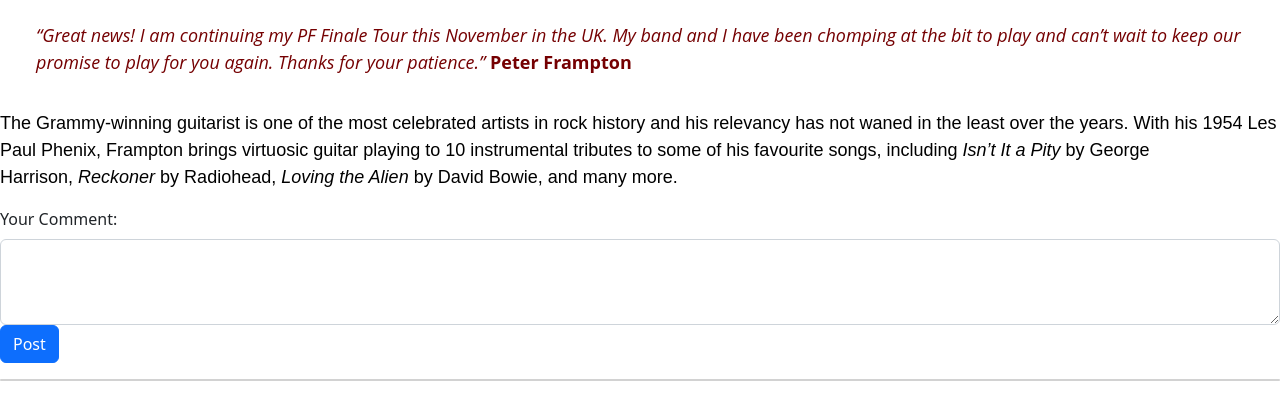
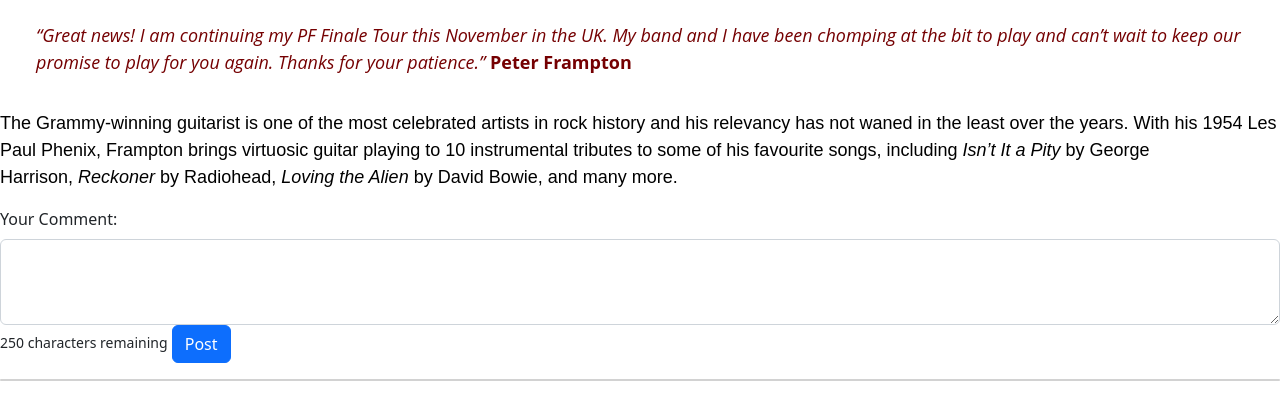
Before and after one commit to marked-gil/goodwill-events, a Django app: a page that uses templates/base.html in a window 1280 px wide. Shown: the part 334-754 px from the top of the page. Run offline with Django 3.2, Linux system fonts and the light colour scheme; data comes from the database, SQL or seed files in the repository; some libraries are stand-ins or nearby versions.

Commit message:
Create Comment characters counter

```diff
--- a/static/js/script.js
+++ b/static/js/script.js
@@ -0,0 +1,16 @@
+if (document.getElementById('comment-form')) {
+    // Comment Characters Counter
+    MAX_COMMENT_CHARS = 250
+    const comment_textarea = document.getElementById('comment_textarea')
+    const char_counter_field = document.getElementById('char-counter')
+
+    comment_textarea.addEventListener("keyup", (e) => {
+        const comment_length = comment_textarea.value.length
+        const chars_remaining = MAX_COMMENT_CHARS - comment_length
+
+        if (comment_length <= MAX_COMMENT_CHARS) {
+            let chars = chars_remaining > 1 ? "characters" : "character"
+            char_counter_field.textContent = `${chars_remaining} ${chars} remaining`
+        }
+    })
+}
--- a/templates/base.html
+++ b/templates/base.html
@@ -102,5 +102,6 @@
         crossorigin="anonymous"></script>
     <script src="{% static 'js/seatmap_panzoom.js' %}" type="text/javascript"></script>
     <script src="{% static 'js/seating_script.js' %}" type="text/javascript"></script>
+    <script src="{% static 'js/script.js' %}" type="text/javascript"></script>
 </body>
 </html>
--- a/templates/event_details.html
+++ b/templates/event_details.html
@@ -44,10 +44,11 @@
 <!-- COMMENT SECTION -->
 <section id="comments-outer-wrapper">
     <div class="mb-3">
-        <form action="" method="POST">
+        <form action="" method="POST" id="comment-form">
             {% csrf_token %}
-            <label for="exampleFormControlTextarea1" class="form-label">Your Comment:</label>
-            <textarea class="form-control" id="exampleFormControlTextarea1" rows="3"></textarea>
+            <label for="comment_textarea" class="form-label">Your Comment:</label>
+            <textarea class="form-control" id="comment_textarea" rows="3" maxlength="250"></textarea>
+            <small id="char-counter">250 characters remaining</small>
             <button class="btn btn-primary" type="submit">Post</button>
         </form>
     </div>
```
